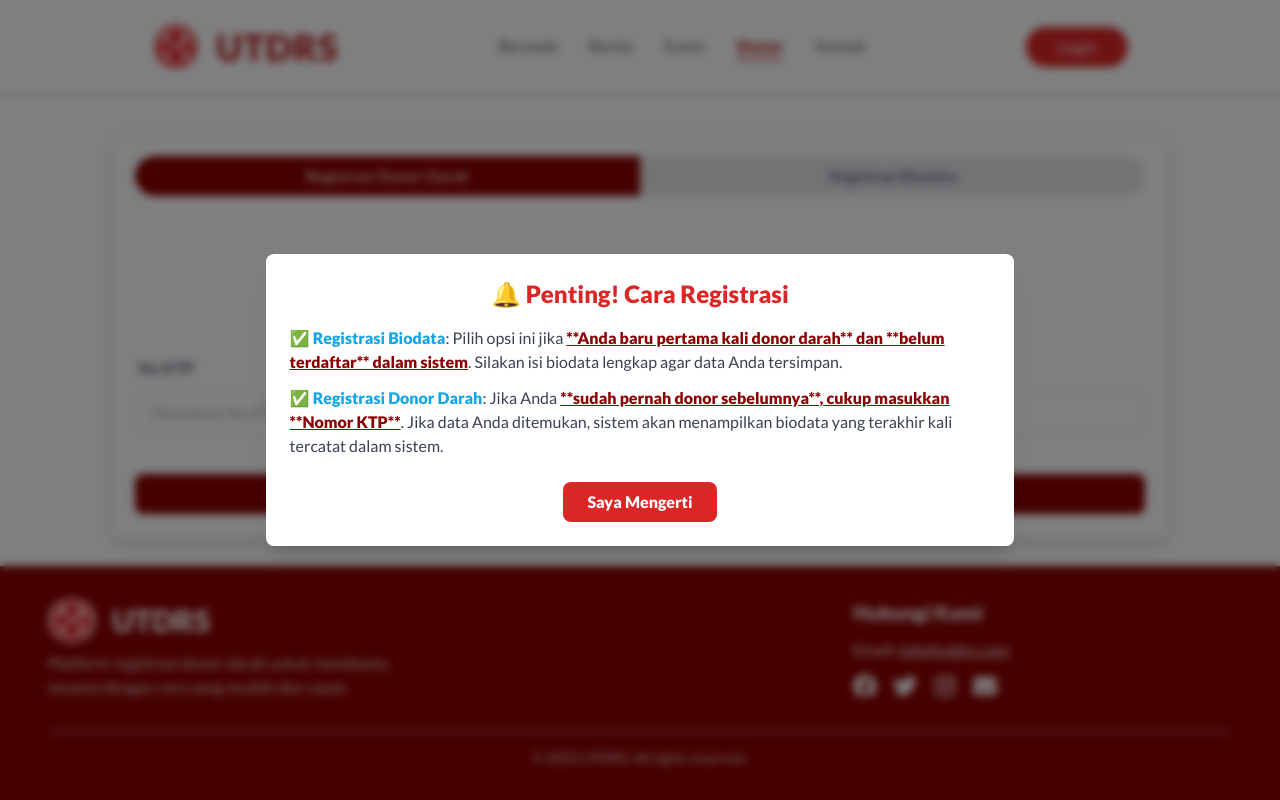
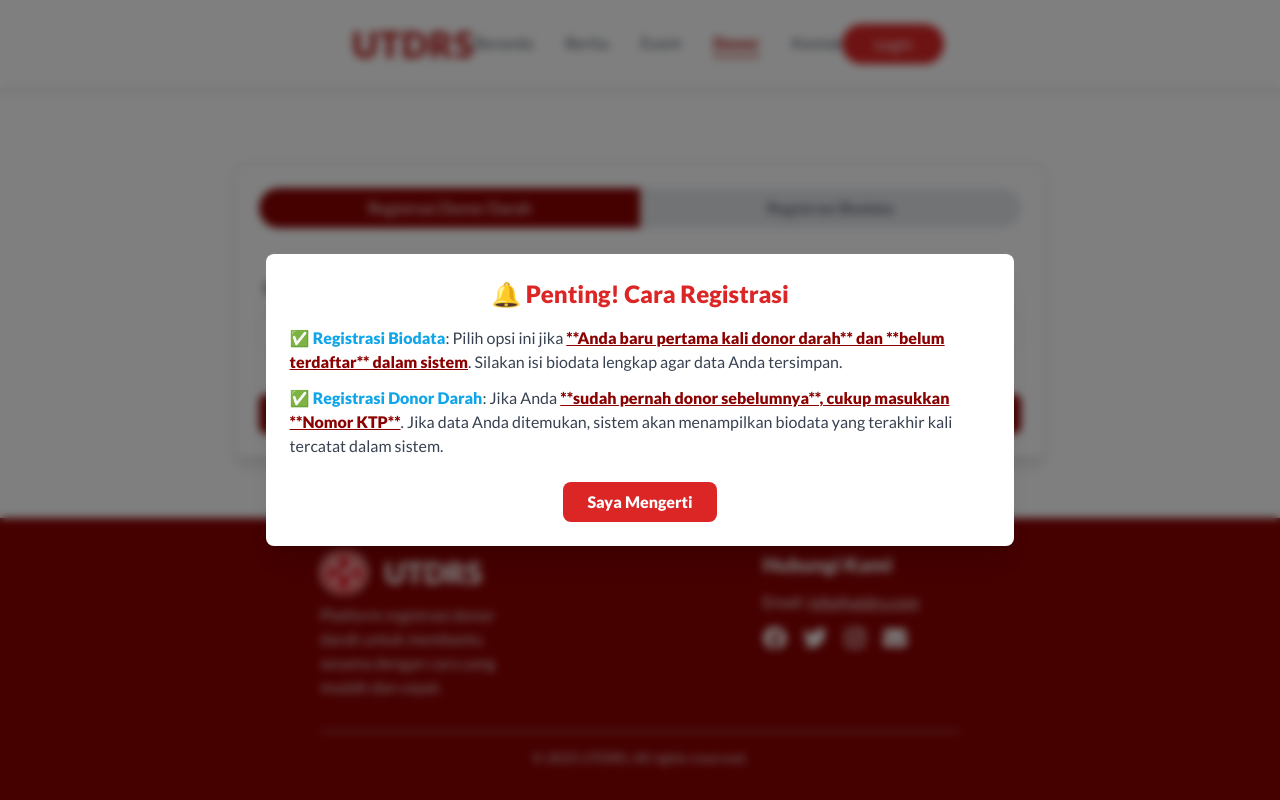
Before and after one commit to Genta-arya/registrasi-utdrs, a React (Vite) app: page / in a window 1280 px wide. Built offline with nearby package versions, Linux system fonts and the light colour scheme.

Commit message:
change url

```diff
--- a/src/Components/FormDonor.jsx
+++ b/src/Components/FormDonor.jsx
@@ -87,9 +87,11 @@ const FormDonor = () => {
 
   return (
     <div>
-      <h2 className="lg:text-2xl md:text-xl text-base lg:py-12 md:py-8 py-4 text-gray-700 text-center tracking-wider font-extrabold mb-4 ">
-        Form Registrasi Pendonor
-      </h2>
+      {isVerified && (
+        <h2 className="lg:text-2xl md:text-xl text-base lg:py-12 md:py-8 py-4 text-gray-700 text-center tracking-wider font-extrabold mb-4 ">
+          Form Registrasi Pendonor
+        </h2>
+      )}
 
       {message && (
         <div
@@ -109,7 +111,7 @@ const FormDonor = () => {
       {!isVerified ? (
         <form onSubmit={handleVerify}>
           <div>
-            <label className="block mb-3 pl-1 font-semibold text-gray-500">
+            <label className="block mb-3 pl-1 mt-12 font-semibold text-gray-500">
               No KTP
             </label>
             <input
--- a/src/Components/Navbar.jsx
+++ b/src/Components/Navbar.jsx
@@ -9,7 +9,7 @@ const Navbar = () => {
   return (
     <>
       {/* Navbar Utama */}
-      <nav className="fixed top-0 left-0 w-full bg-white  drop-shadow-md lg:py-6 md:py-4 py-4 lg:px-6 md:px-6 px-1 z-10">
+      <nav className="fixed top-0 left-0 w-full bg-white  drop-shadow-md lg:py-6 md:py-4 py-4 lg:px-52 md:px-0 px-1 z-10">
         <div className="flex justify-between items-center w-full max-w-full lg:px-32 md:px-8 px-4 mx-auto">
           {/* Kiri: UTDRS */}
           <div className="flex items-center  gap-4">
--- a/src/Components/Tabs.jsx
+++ b/src/Components/Tabs.jsx
@@ -8,7 +8,7 @@ const RegisterPage = () => {
   const [activeTab, setActiveTab] = useState("registrasiDonor");
 
   return (
-    <div className="border border-gray-300 w-full text-xs lg:text-base md:text-base lg:max-w-[85%] md:max-w-[95%] max-w-full mx-auto p-6 bg-white shadow-lg rounded-lg mt-10">
+    <div className="border border-gray-300 w-full text-xs lg:text-base md:text-base lg:max-w-[65%] md:max-w-[95%] max-w-full mx-auto p-6 bg-white shadow-lg rounded-lg mt-10">
       {/* Tabs Navigation */}
       <div className="flex mb-4">
         <button
--- a/src/Components/footer.jsx
+++ b/src/Components/footer.jsx
@@ -5,7 +5,7 @@ import Icon from "./Icon";
 const Footer = () => {
   return (
     <footer className="bg-bata text-white py-8 ">
-      <div className="max-w-full mx-auto px-6 lg:px-12">
+      <div className="max-w-full mx-auto px-6 md:px-8 lg:px-80">
         <div className="grid grid-cols-1 md:grid-cols-3 gap-6">
           {/* Kolom 1: Logo & Deskripsi */}
           <div>
```
